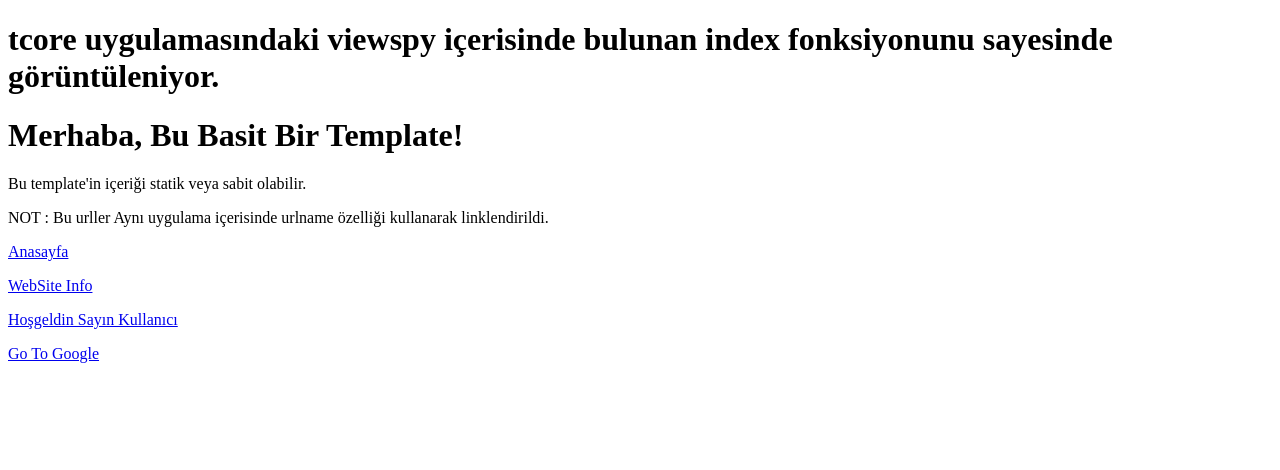
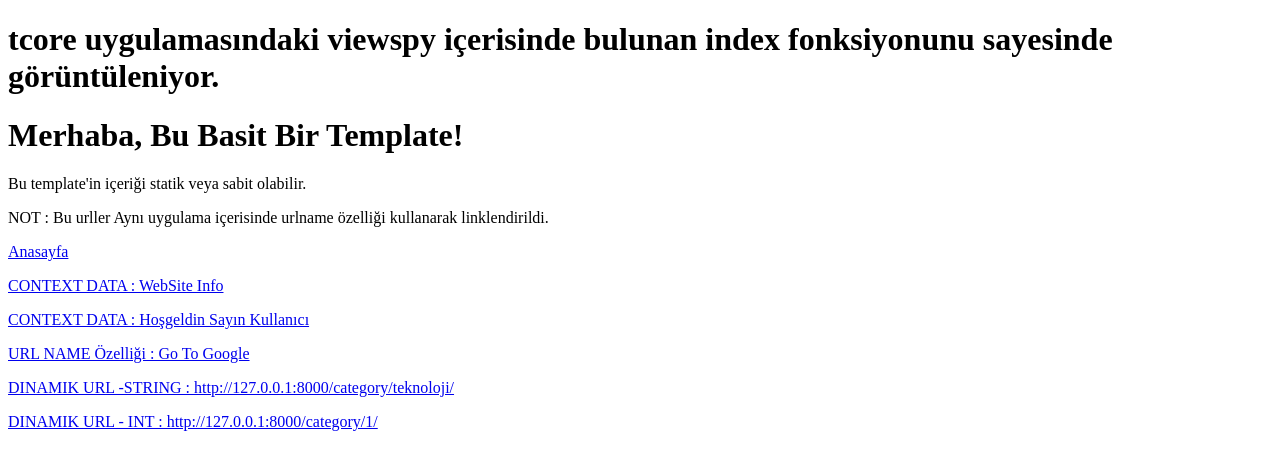
Before and after one commit to rifatrahvali/corporate, a Django app: template templates/index.html in a window 1280 px wide. Shown: the top 470 px of the page. Run offline with Django 3.2, Linux system fonts and the light colour scheme; the template is opened without the code that fills it, so the values that code supplies are empty.

Commit message:
dinamik url : int - string : url name ile örnek yapıldı.

```diff
--- a/templates/index.html
+++ b/templates/index.html
@@ -12,8 +12,10 @@
 
     <p>NOT : Bu urller Aynı uygulama içerisinde urlname özelliği kullanarak linklendirildi.</p>
     <p><a href="{% url 'index' %}">Anasayfa</a></p>
-    <p><a href="{% url 'website_info' %}">WebSite Info</a></p>
-    <p><a href="{% url 'welcome_user' %}">Hoşgeldin Sayın Kullanıcı</a></p>
-    <p><a href="{% url 'goToGoogleUrlName' %}">Go To Google</a></p>
+    <p><a href="{% url 'website_info' %}">CONTEXT DATA : WebSite Info</a></p>
+    <p><a href="{% url 'welcome_user' %}">CONTEXT DATA : Hoşgeldin Sayın Kullanıcı</a></p>
+    <p><a href="{% url 'goToGoogleUrlName' %}">URL NAME Özelliği : Go To Google</a></p>
+    <p><a href="{% url 'category_detail_with_name' %}">DINAMIK URL -STRING : http://127.0.0.1:8000/category/teknoloji/ </a></p>
+    <p><a href="{% url 'category_detail_with_id' %}">DINAMIK URL - INT : http://127.0.0.1:8000/category/1/ </a></p>
 </body>
 </html>
```
